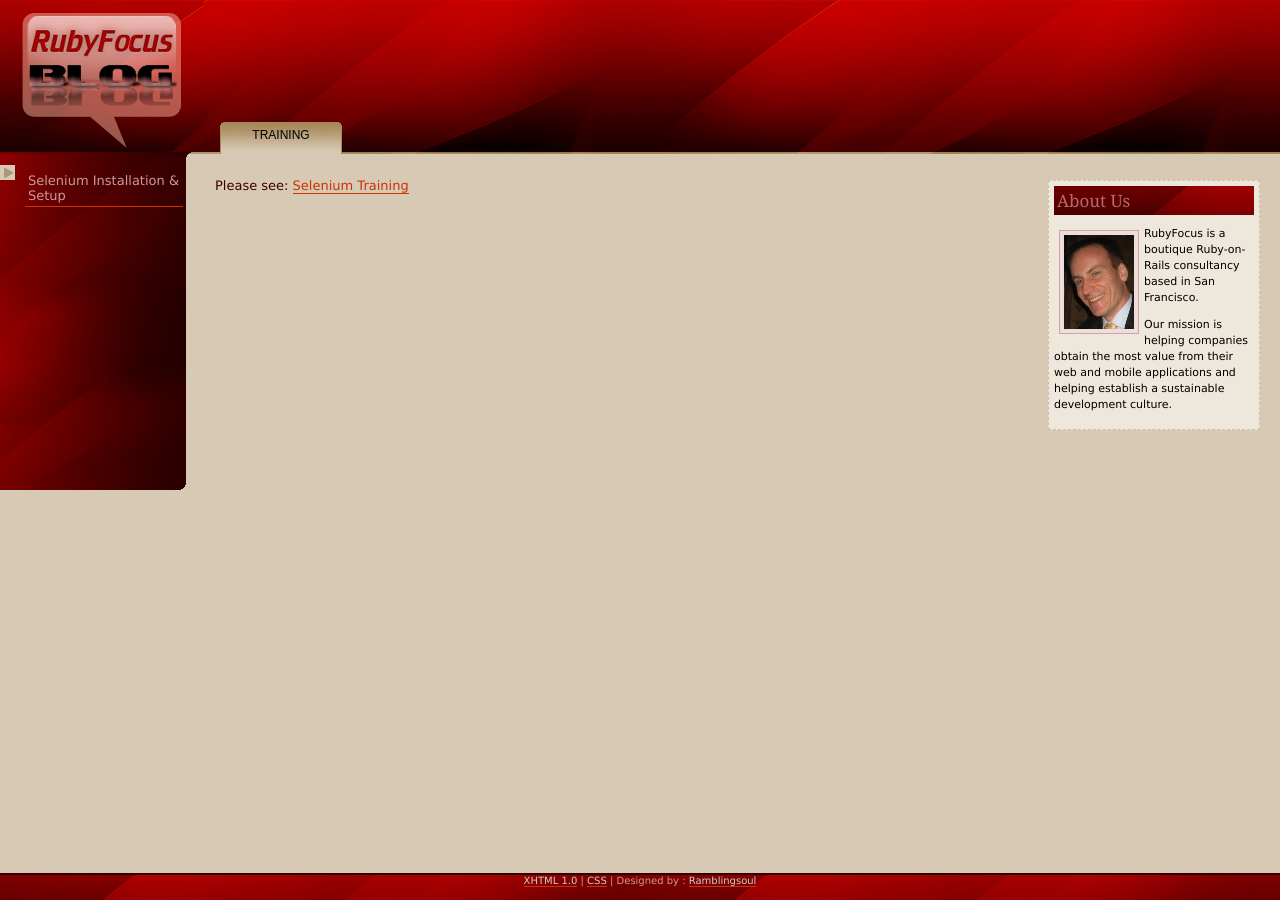
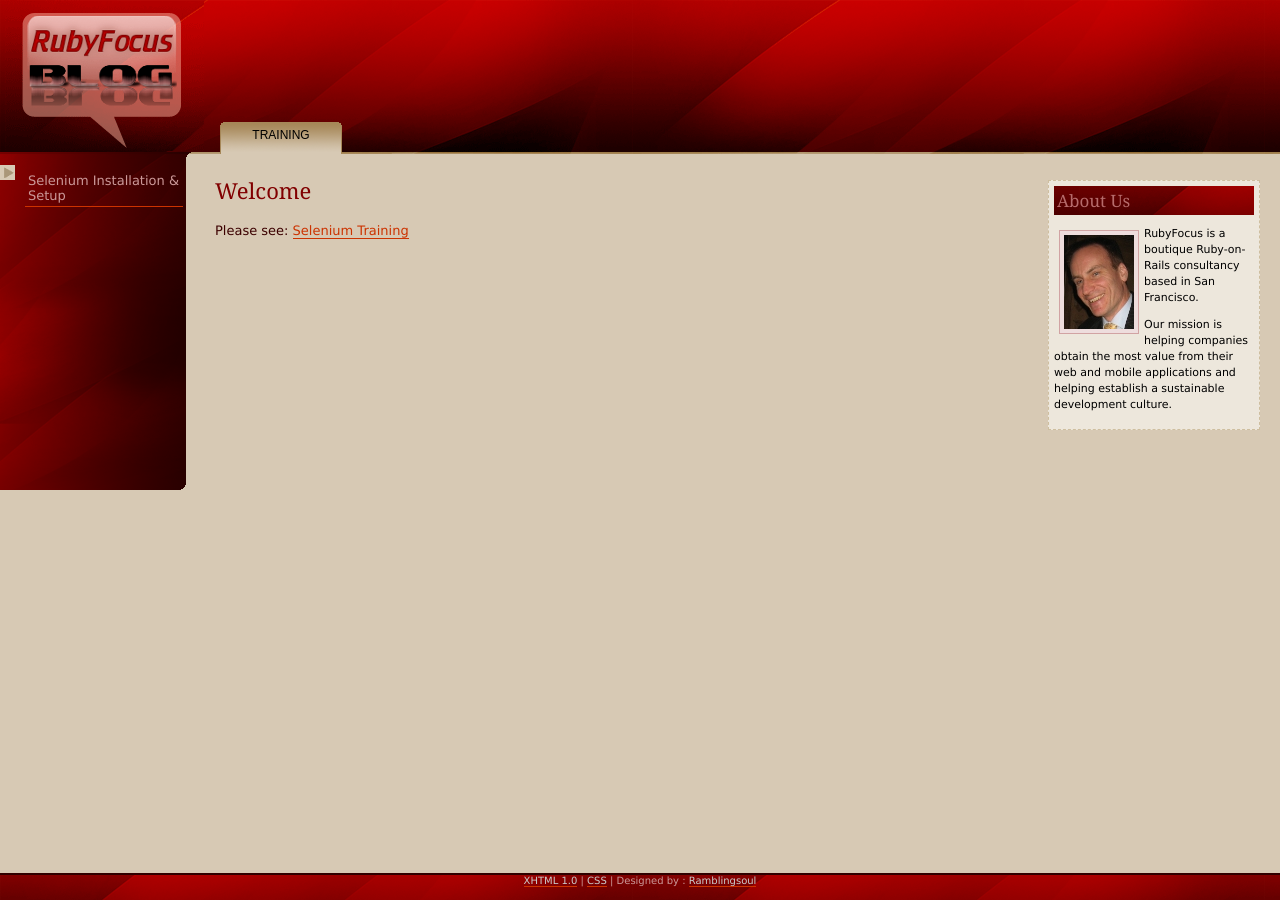
Before and after one commit to wolframarnold/wolframarnold.github.com, a Jekyll site: the page built from index.md, in a window 1280 px wide. Built offline with Jekyll 4.4.1, drawn with Linux system fonts in a browser that asks for light colours.

Commit message:
Change order of title & layout directives and add white space. Remove index.markdown, leaving only index.md -- hopefully this comes up now

```diff
--- a/index.markdown
+++ /dev/null
@@ -1,5 +0,0 @@
----
-layout: default
-title: Home
----
-Please see: [Selenium Training](/trainings/selenium/installation-setup/index.html)
--- a/index.md
+++ b/index.md
@@ -1,5 +1,9 @@
 ---
+title: Home
 layout: default
-title: Home
 ---
+
+Welcome
+=======
+
 Please see: [Selenium Training](/trainings/selenium/installation-setup/index.html)
```
